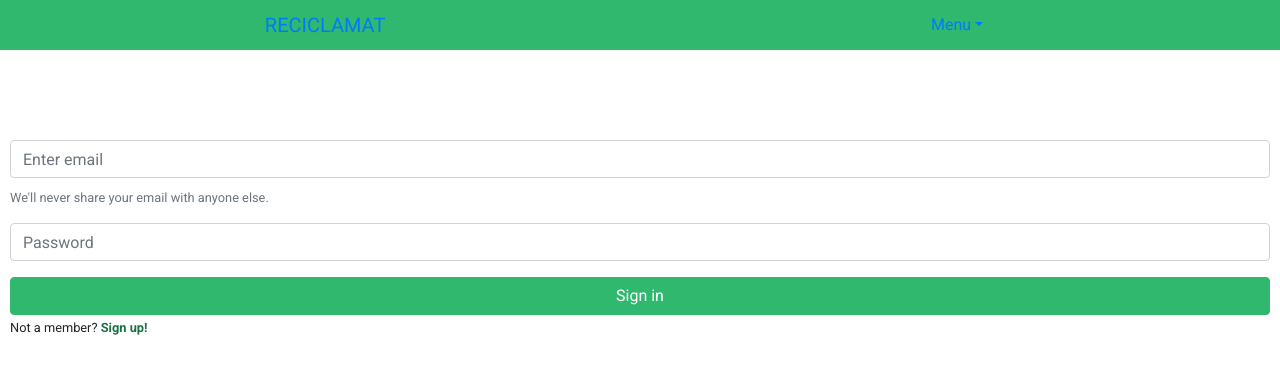
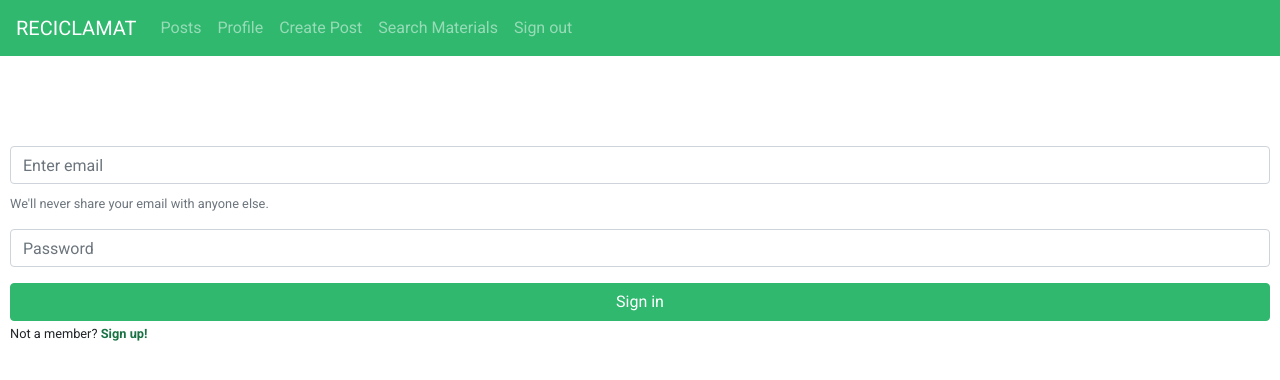
Before and after one commit to LaisMonteiro/Project_ReciclaMat, a React (Create React App) app: page /signin in a window 1280 px wide. Shown: the top 380 px of the page. Built offline with nearby package versions, Linux system fonts and the light colour scheme.

Commit message:
navbar adjusted

```diff
--- a/src/components/NavBar/index.jsx
+++ b/src/components/NavBar/index.jsx
@@ -2,35 +2,24 @@ import React from 'react';
 import './style.scss';
 // import { Link } from 'react-router-dom';
 import 'bootstrap/dist/css/bootstrap.min.css';
-import { Navbar, NavDropdown } from 'react-bootstrap';
+import { Navbar, NavDropdown, Nav } from 'react-bootstrap';
 
 const NavBar = () => {
   return (
     <div className="nav-container">
-      <nav>
-        <div>
-          <Navbar.Brand className="color-a-nav" href="/">
-            RECICLAMAT
-          </Navbar.Brand>
-        </div>
-        <div className="menu-dropdown">
-          {/* configurar o botao de ENTRAR (abaixo) quando o Authentication estiver pronto */}
-          {/* <Link to="/signIn">Entrar</Link> */}
-          <Navbar expand="lg" className="menu-container">
-            <Navbar.Toggle aria-controls="basic-navbar-nav" />
-            <Navbar.Collapse id="basic-navbar-nav">
-              <NavDropdown title="Menu" id="basic-nav-dropdown">
-                <NavDropdown.Item href="/posts">Home</NavDropdown.Item>
-                <NavDropdown.Item href="/profile/:id">Profile</NavDropdown.Item>
-                <NavDropdown.Item href="/post/add">Create Post</NavDropdown.Item>
-                <NavDropdown.Item href="/search">Search Materials</NavDropdown.Item>
-                <NavDropdown.Divider />
-                <NavDropdown.Item href="/">Sign out</NavDropdown.Item>
-              </NavDropdown>
-            </Navbar.Collapse>
-          </Navbar>
-        </div>
-      </nav>
+      <Navbar collapseOnSelect expand="lg" variant="dark">
+        <Navbar.Brand href="/">RECICLAMAT</Navbar.Brand>
+        <Navbar.Toggle aria-controls="responsive-navbar-nav" />
+        <Navbar.Collapse id="responsive-navbar-nav">
+          <Nav className="mr-auto">
+            <Nav.Link href="/posts">Posts</Nav.Link>
+            <Nav.Link href="/profile/:id">Profile</Nav.Link>
+            <Nav.Link href="/post/add">Create Post</Nav.Link>
+            <Nav.Link href="/search">Search Materials</Nav.Link>
+            <Nav.Link href="/">Sign out</Nav.Link>
+          </Nav>
+        </Navbar.Collapse>
+      </Navbar>
     </div>
   );
 };
--- a/src/components/NavBar/style.scss
+++ b/src/components/NavBar/style.scss
@@ -1,45 +1,5 @@
 .nav-container {
   nav {
-    width: 100%;
-    height: 50px;
     background-color: #2fb86e;
-    display: flex;
-    align-items: center;
-    justify-content: space-around;
-    color: #fff;
-    padding: 1em;
-    flex-direction: row;
-    z-index: 99;
-    h1 {
-      padding-left: 10px;
-      font-size: 1em;
-      color: white;
-    }
   }
 }
-
-.menu-container {
-  margin: 0;
-  padding: 0;
-}
-/* #basic-nav-dropdown {
-  color: white;
-  display: flex;
-  justify-content: center;
-  align-items: center;
-  a {
-    display: flex;
-    align-items: flex-end;
-    justify-content: end;
-    text-align: right !important;
-    margin: auto;
-  }
-}
-.color-a-nav {
-  color: white;
-}
-.dropdown-menu.show {
-  display: block;
-  align-content: flex-end;
-  justify-content: flex-end;
-} */
--- a/src/views/Post/PostList/index.jsx
+++ b/src/views/Post/PostList/index.jsx
@@ -5,9 +5,11 @@ import './style.scss';
 const PostList = () => {
   const [isLoading, setLoading] = useState(true);
   const [posts, setPosts] = useState([]);
+  const [selectedKind, setSelectedKind] = useState('produtos');
 
   const handleKindSubmit = (event) => {
     event.preventDefault();
+    setSelectedKind(event.target.name);
     listPosts(event.target.name).then((res) => setPosts(res));
   };
 
@@ -22,17 +24,31 @@ const PostList = () => {
   return (
     <div className="social-container">
       <div className="buttons-container">
-        <button onClick={handleKindSubmit} name="produtos">
+        <button
+          onClick={handleKindSubmit}
+          name="produtos"
+          className={selectedKind === 'produtos' && 'selected'}
+        >
           Produtos
         </button>
-        <button className="donate-btn" onClick={handleKindSubmit} name="doar">
+        <div class="divider"></div>
+        <button
+          onClick={handleKindSubmit}
+          name="doar"
+          className={selectedKind === 'doar' && 'selected'}
+        >
           Doando
         </button>
-        <button onClick={handleKindSubmit} name="receber">
+        <div class="divider"></div>
+        <button
+          onClick={handleKindSubmit}
+          name="receber"
+          className={selectedKind === 'receber' && 'selected'}
+        >
           Recebendo
         </button>
       </div>
-      <div>
+      <div class="posts">
         {isLoading ? (
           <small>loading...</small>
         ) : (
--- a/src/views/Post/PostList/style.scss
+++ b/src/views/Post/PostList/style.scss
@@ -1,41 +1,62 @@
 .social-container {
+  display: flex;
+  flex-direction: column;
+  background-color: #f9f9f9;
+  min-height: calc(100vh - 56px);
+
   .buttons-container {
     background-color: #2fb86e;
-    padding: 5px 0;
+    display: flex;
+    align-items: center;
+
+    .divider {
+      border-left: 1px solid #fff;
+      height: 20px;
+    }
+
     button {
       width: 33%;
-      height: 30px;
+      height: 40px;
       border: none;
       background-color: #2fb86e;
       color: white;
-      z-index: 4;
       font-family: 'Roboto', sans-serif;
       font-size: 0.8em;
-      z-index: 3;
 
+      &:hover {
+        background-color: #55d18f;
+        color: #000;
+      }
     }
 
-    .donate-btn {
-      border-left: 0.5px solid rgb(207, 207, 207);
-      border-right: 0.5px solid rgb(207, 207, 207);
-      border-color: white;
+    .selected {
+      background-color: #23a760 !important;
+      color: #fff !important;
     }
   }
-  display: flex;
-  flex-direction: column;
+
+  .posts {
+
     .social-post {
       display: flex;
       flex-direction: column;
-    padding: 20px;
+      margin: 10px;
+      padding: 10px;
+      background-color: #fff;
+      margin-bottom: 20px;
+      border: 1px solid #d3d3d3;
+
       .post-image {
         height: 300px;
         object-fit: cover;
         border-radius: 10px;
       }
+
       .photo-name-post {
         display: flex;
         align-items: center;
         margin-bottom: 10px;
+
         .user-image {
           width: 50px;
           height: 50px;
@@ -43,9 +64,63 @@
           border-radius: 50px;
           margin-right: 10px;
         }
+
         p {
           margin: 0;
         }
       }
     }
   }
+
+  @media only screen and (min-width: 600px) {
+    align-items: center;
+
+    .buttons-container {
+      margin: 30px;
+      width: 602px;
+      justify-content: space-evenly;
+      background-color: #fff;
+      border: 1px solid #2fb86e;
+      border-radius: 10px;
+
+      .divider {
+        border-left: 1px solid #2fb86e;
+      }
+
+      button {
+        width: 200px;
+        color: #2fb86e;
+        background-color: transparent;
+
+        &:last-child {
+          border-radius: 0 10px 10px 0;
+        }
+
+        &:first-child {
+          border-radius: 10px 0 0 10px;
+        }
+      }
+
+      .donate-btn {
+        border-color: #2fb86e;
+      }
+    }
+
+    .posts {
+      width: 90%;
+      max-width: 1000px;
+      display: flex;
+      flex-direction: column;
+      align-items: center;
+
+      .social-post {
+        width: 100%;
+        padding: 30px 50px;
+
+        .post-image {
+          height: 500px;
+        }
+      }
+    }
+  }
+}
```
Lines whose indentation alone changed are shown as unchanged.
